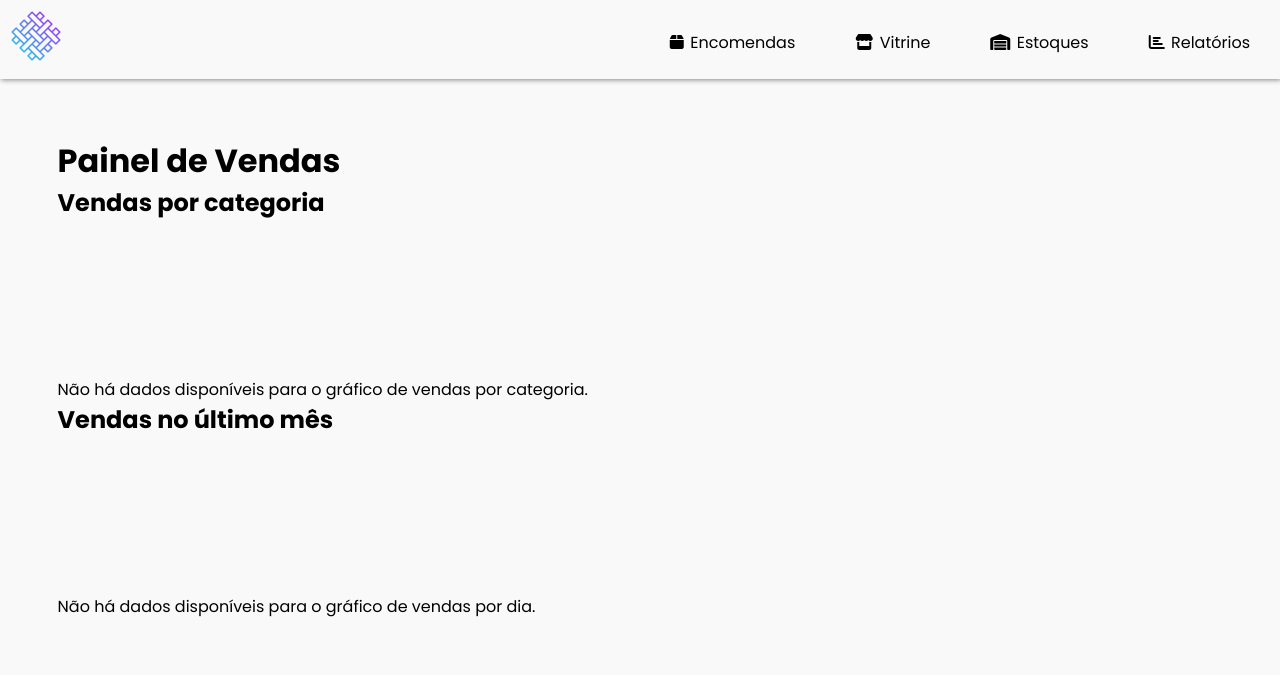
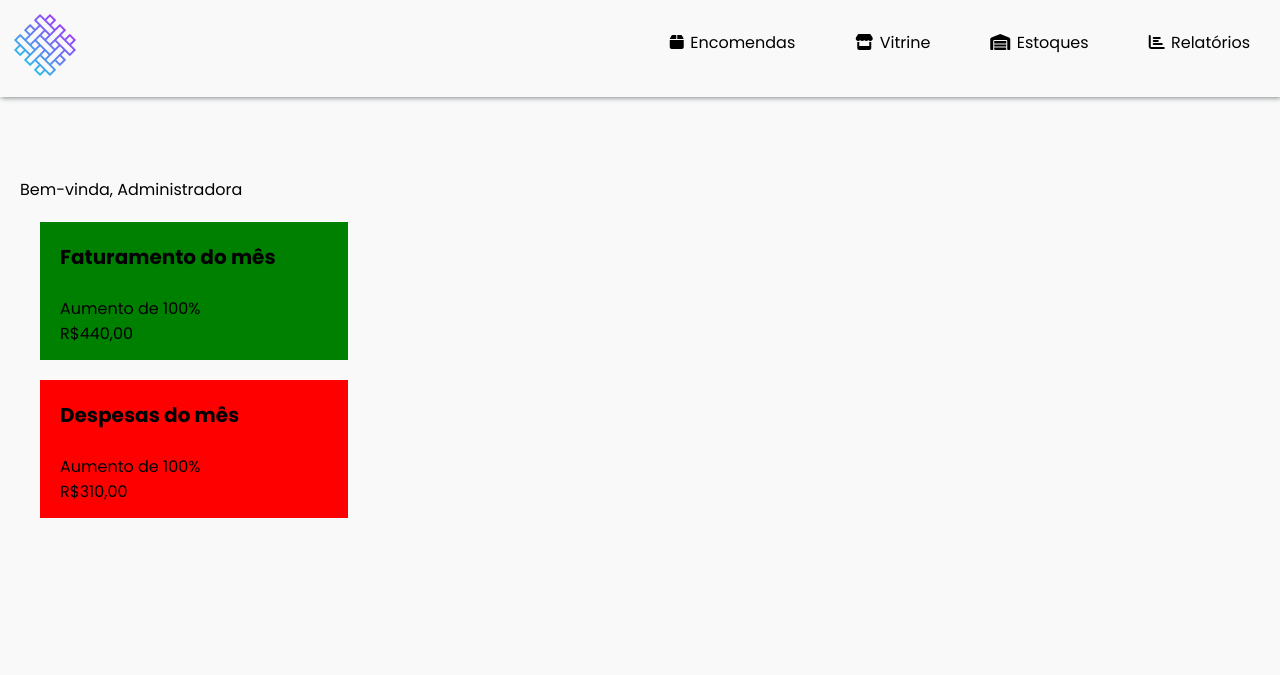
Before and after one commit to 0DevMax/dashboardapp, a Flask app: page / in a window 1280 px wide. Shown: the top 675 px of the page. Run offline with Flask 2, Linux system fonts and the light colour scheme; data that the repository does not hold is empty; a map, chart or similar area stays blank; some libraries are stand-ins or nearby versions; some web fonts are replaced.

Commit message:
Adicionados cards na página inicial

```diff
--- a/app.py
+++ b/app.py
@@ -21,7 +21,7 @@ cursor = conn.cursor()
 
 app = Flask(__name__, static_folder="static")
 
-# Rota inicial
+# Rotas
 @app.route('/')
 def index():
     return render_template("dashboard.html")
@@ -29,6 +29,10 @@ def index():
 @app.route('/produtos')
 def rota_produtos():
     return render_template("produtos.html")
+
+@app.route('/relatorios')
+def rota_relatorios():
+    return render_template("relatorios.html")
 
 # Função para retornar os dados
 def obter_dados_dashboard():
--- a/static/css/styles.css
+++ b/static/css/styles.css
@@ -4,6 +4,7 @@
     --branco: #f9f9f9;
     --cinza-escuro: #36383F;
     --cinza: #85888C;
+    font-size: 16px; /* Define um tamanho base para 1rem */
 }
 
 *{
@@ -25,6 +26,10 @@ ul{
     list-style: none;
 }
 
+input {
+    width: 50%; /* Mantém como porcentagem para responsividade */
+}
+
 .header{
     background-color: var(--branco);
     box-shadow: 1px 1px 5px 0px var(--cinza);
@@ -34,9 +39,9 @@ ul{
 }
 
 .logo{
-    width: 8vh;
-    height: 8vh;
-    margin: 0.5vh;
+    width: 5rem; /* Aproximadamente 80px se o tamanho base for 16px */
+    height: 5rem;
+    margin: 0.3125rem; /* 5px */
 }
 
 .nav{
@@ -49,7 +54,7 @@ ul{
 
 .menu a{
     display: block;
-    padding: 30px;
+    padding: 1.875rem; /* 30px */
     color: black;
 }
 
@@ -65,7 +70,7 @@ ul{
 .hamb{
     cursor: pointer;
     float: right;
-    padding: 40px 20px;
+    padding: 2.5rem 1.25rem; /* 40px 20px */
 }
 
 .hamb-line {
@@ -121,6 +126,26 @@ ul{
     margin-right: 0.5vw;
 }
 
+.content {
+    padding: 1.25rem;
+    padding-top: 5rem; /* Ajustado de 12vw */
+    align-items: center;
+}
+
+
+.card {
+    margin: 1.25rem; /* 20px */
+    padding: 1.25rem; /* 20px */
+    height: 8.625rem; /* 170px */
+    width: 19.25rem; /* 500px */
+}
+
+.CardTitulo {
+    font-size: 1.25rem; /* 20px se o tamanho base for 16px */
+    margin-bottom: 1.5rem; /* 24px */
+    font-weight: bold;
+}
+
 body:has(.side-menu:checked){
     overflow: hidden;
 }
@@ -132,6 +157,14 @@ body:has(.side-menu:checked){
 #graficosContainer > div {
     width: 100%;
     max-width: 600px;
+}
+
+#faturamento {
+    background-color: green;
+}
+
+#despesas {
+    background-color: red;
 }
 
 /* Responsividade */
@@ -157,3 +190,8 @@ body:has(.side-menu:checked){
         display: none;
     }
 }
+
+.input-form {
+    display: flex;
+    flex-direction: column;
+}
--- a/templates/dashboard.html
+++ b/templates/dashboard.html
@@ -2,20 +2,21 @@
 
 {% block conteudo %}
 
-    <div id="painel">
-        <h1 id="tituloPainel">Painel de Vendas</h1>
+    <div>
 
-        <div id="graficosContainer">
-                <div>
-                    <h2>Vendas por categoria</h2>
-                    <canvas id="VendasCategoria"></canvas>
-                </div>
+        <div>Bem-vinda, Administradora</div>
 
-                <div>
-                    <h2>Vendas no último mês</h2>
-                    <canvas id="VendasDia"></canvas>
-                </div>
-            </div>
+        <div class="card" id="faturamento">
+            <h3 class="CardTitulo">Faturamento do mês</h3>
+            <p class="cardInfo">Aumento de 100%</p>
+            <p class="cardValue">R$440,00</p>
+        </div>
+
+        <div class="card" id="despesas">
+            <h2 class="CardTitulo">Despesas do mês</h2>
+            <p class="cardInfo">Aumento de 100%</p>
+            <p class="cardValor">R$310,00</p>
+        </div>
     </div>
 
 {% endblock %}
```
Also changed, not shown: templates/base.html (+0 -7 lines), templates/produtos.html (+6 -4 lines), templates/relatorios.html (added, +21 -0 lines), 1 other file.
